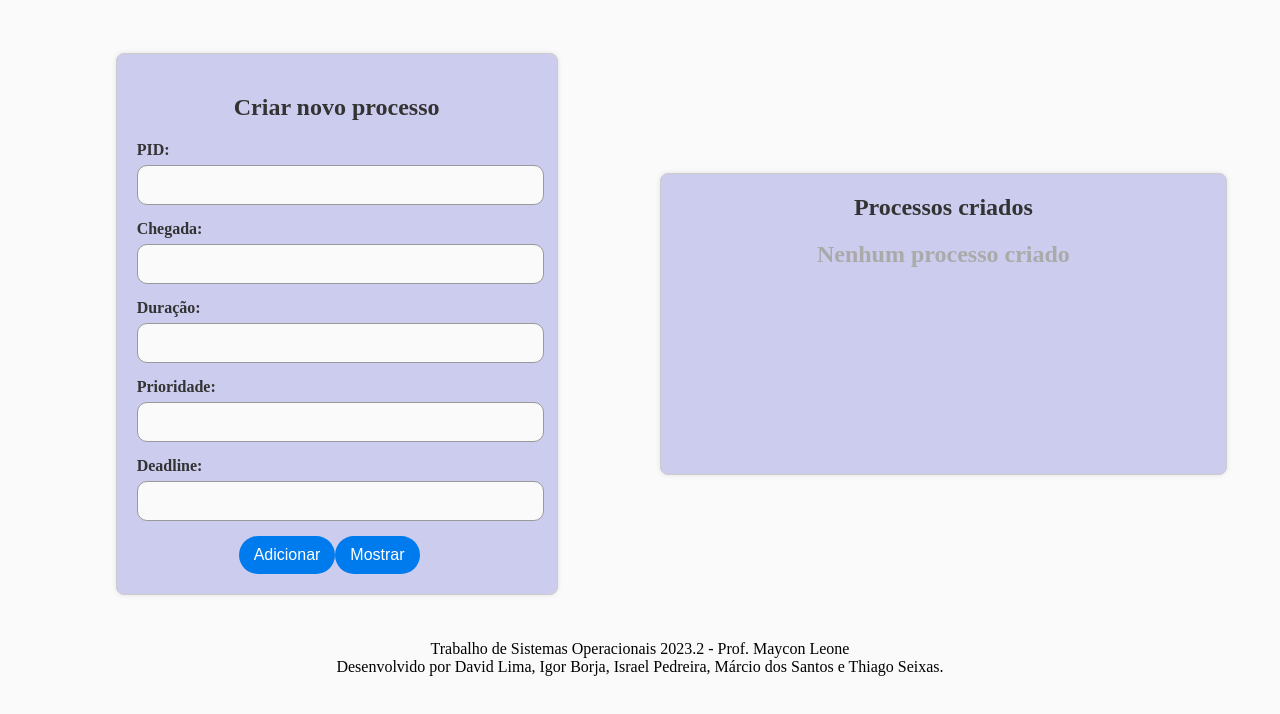
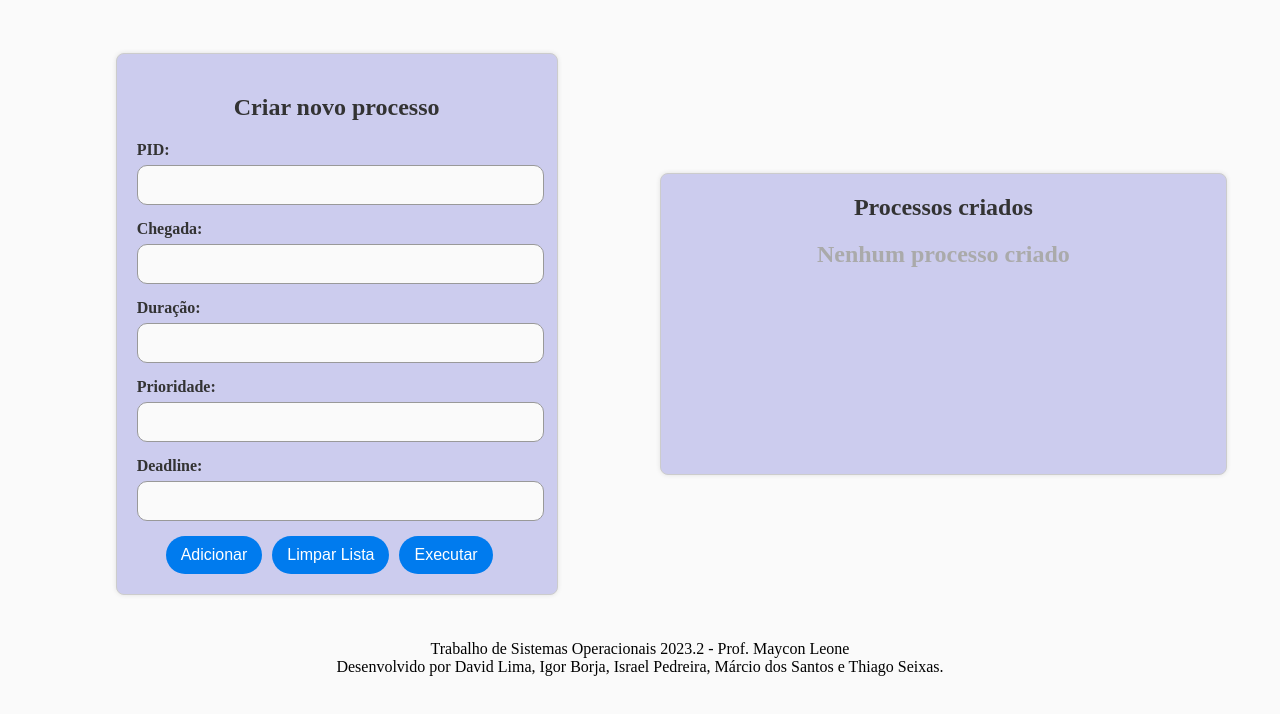
Before and after one commit to IsraelPedreira/Process-scheduling-simulator, a React (Vite) app: page / in a window 1280 px wide. Shown: the top 714 px of the page. Built offline with nearby package versions, Linux system fonts and the light colour scheme.

Commit message:
Implemented "clear list" button for processes.

```diff
--- a/src/ProcessForm.jsx
+++ b/src/ProcessForm.jsx
@@ -81,6 +81,14 @@ export function ProcessForm(props) {
     sessionStorage.setItem("process_table", JSON.stringify(sessionProcessTable));
   }
 
+  const handleOnClear = (event) => {
+    event.preventDefault();
+    console.log("processTable cleared!");
+
+    props.updateProcessTable([]);
+    sessionStorage.removeItem("process_table")
+  }
+
   const handleOnSubmit = (event) => {
     event.preventDefault();
     console.log("final process table is", sessionStorage.getItem("process_table"));
@@ -143,7 +151,8 @@ export function ProcessForm(props) {
         </div>
         <div className="exit-buttons">
           <button onClick={handleAddProcess} type="submit">Adicionar</button>
-          <button onClick={handleOnSubmit} type="submit">Mostrar</button>
+          <button onClick={handleOnClear} type="submit">Limpar Lista</button>
+          <button onClick={handleOnSubmit} type="submit" style ={{marginRight: 0}}>Executar</button>
         </div>
       </form>
     </div>
--- a/src/entry.css
+++ b/src/entry.css
@@ -89,6 +89,10 @@ body {
 	/* separate the buttons horizontally only */
 }
 
+.exit-buttons > * {
+  margin-right: 10px;
+}
+
 
 /* Lista de processos */
 .process-list {
```
